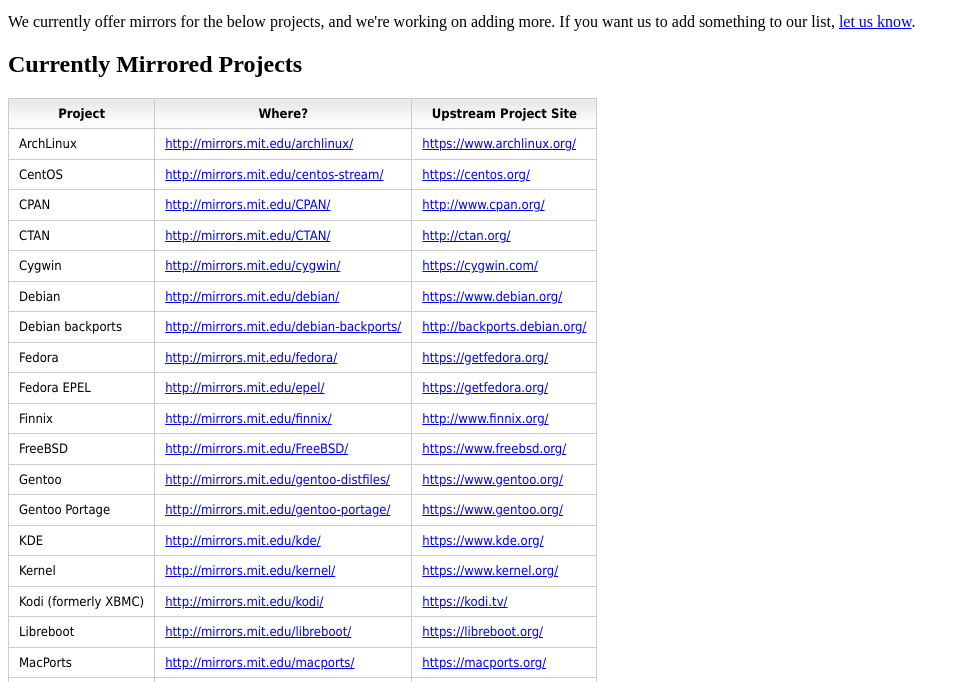
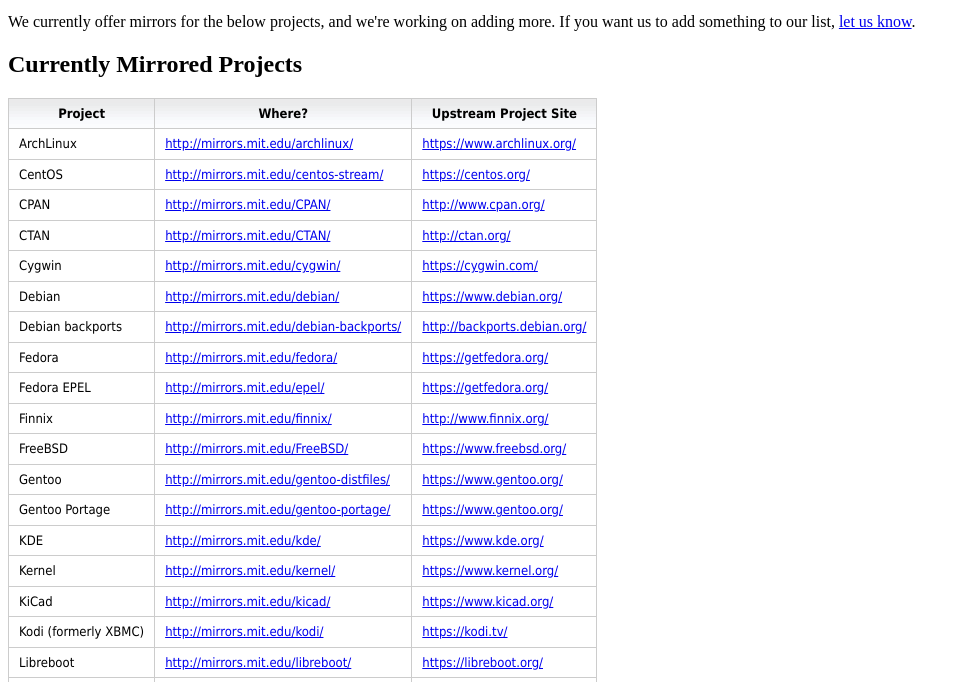
Before and after one commit to sipb/mirrors-www, a plain HTML site: page index.html in a window 1280 px wide. Shown: the part 101-783 px from the top of the page, without its empty margins (0-970 px from the left). Drawn offline with Linux system fonts and the light colour scheme.

Commit message:
Add KiCad

```diff
--- a/index.html
+++ b/index.html
@@ -34,6 +34,7 @@
         <tr><td>Gentoo Portage</td><td><a href="//mirrors.mit.edu/gentoo-portage/">http://mirrors.mit.edu/gentoo-portage/</a></td><td><a href="https://www.gentoo.org/">https://www.gentoo.org/</a></td></tr>
         <tr><td>KDE</td><td><a href="//mirrors.mit.edu/kde/">http://mirrors.mit.edu/kde/</a></td><td><a href="https://www.kde.org/">https://www.kde.org/</a></td></tr>
         <tr><td>Kernel</td><td><a href="//mirrors.mit.edu/kernel/">http://mirrors.mit.edu/kernel/</a></td><td><a href="https://www.kernel.org/">https://www.kernel.org/</a></td></tr>
+	<tr><td>KiCad</td><td><a href="//mirrors.mit.edu/kicad/">http://mirrors.mit.edu/kicad/</a></td><td><a href="https://www.kicad.org/">https://www.kicad.org/</a></td></tr>
         <tr><td>Kodi (formerly XBMC)</td><td><a href="//mirrors.mit.edu/kodi/">http://mirrors.mit.edu/kodi/</a></td><td><a href="https://kodi.tv/">https://kodi.tv/</a></td></tr>
         <tr><td>Libreboot</td><td><a href="//mirrors.mit.edu/libreboot/">http://mirrors.mit.edu/libreboot/</a></td><td><a href="https://libreboot.org/">https://libreboot.org/</a></td></tr>
 	<tr><td>MacPorts</td><td><a href="//mirrors.mit.edu/macports/">http://mirrors.mit.edu/macports/</a></td><td><a href="https://macports.org/">https://macports.org/</a></td></tr>
```
